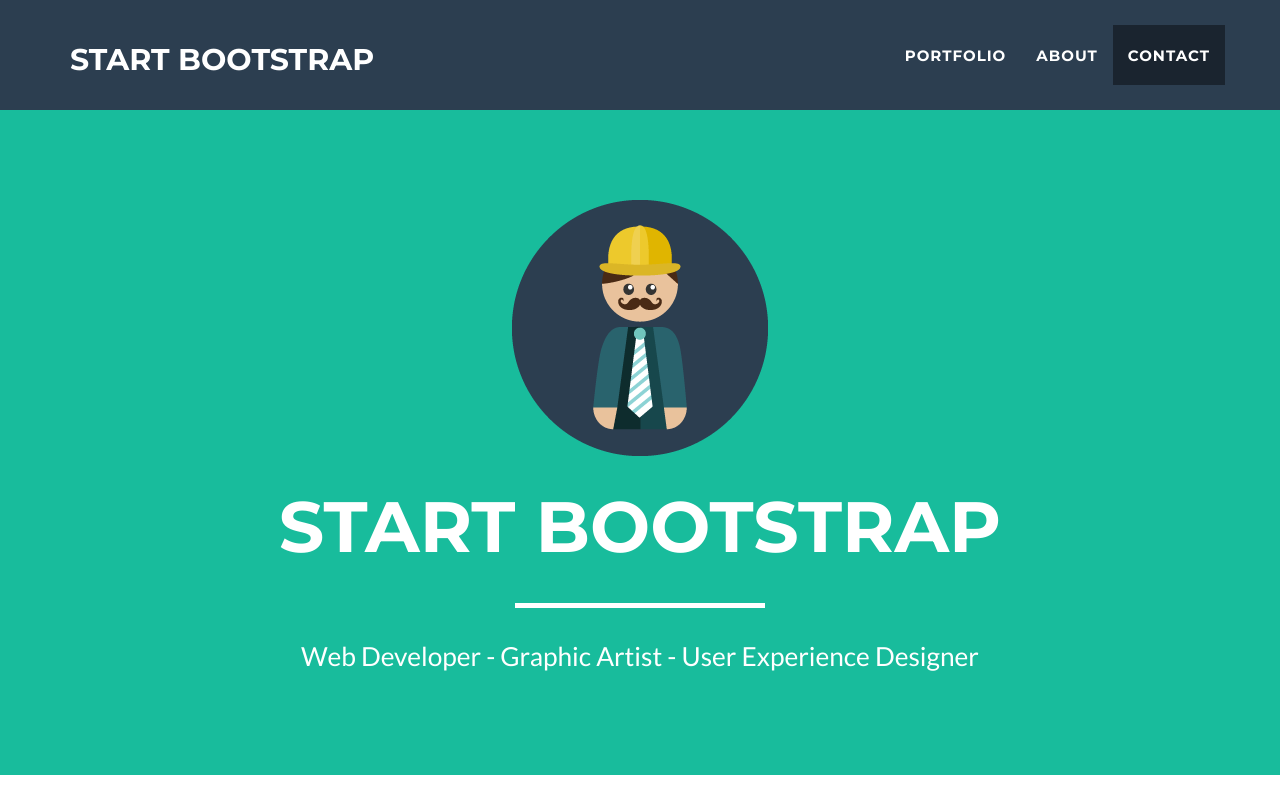
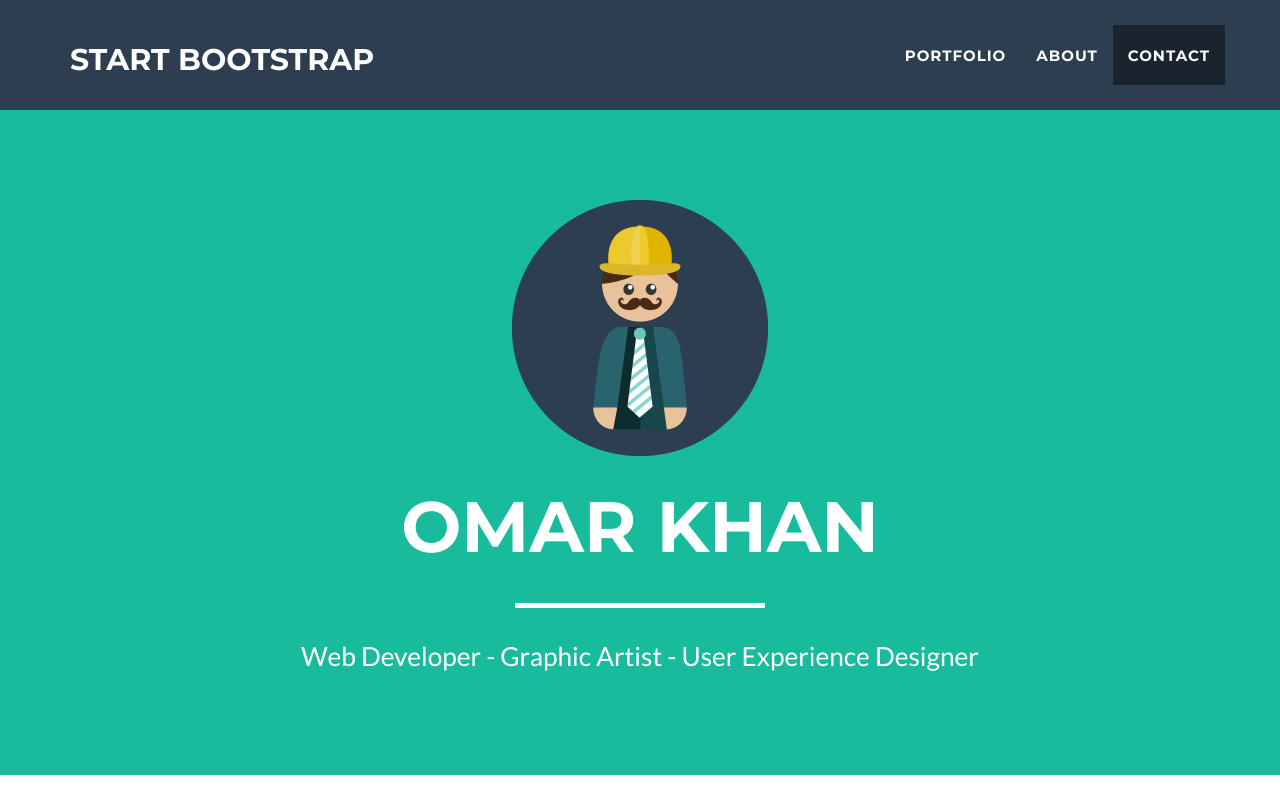
Before and after one commit to omarrasheedk/omarrasheedk.github.io, a plain HTML site: page index.html in a window 1280 px wide. Shown: the top 800 px of the page. Drawn offline with nearby package versions, Linux system fonts and the light colour scheme.

Commit message:
Changed Start bootstrap to Omar Khan

```diff
--- a/index.html
+++ b/index.html
@@ -9,7 +9,7 @@
     <meta name="description" content="">
     <meta name="author" content="">
 
-    <title>Freelancer - Start Bootstrap Theme</title>
+    <title>Omar Khan's Website</title>
 
     <!-- Bootstrap Core CSS - Uses Bootswatch Flatly Theme: http://bootswatch.com/flatly/ -->
     <link href="css/bootstrap.min.css" rel="stylesheet">
@@ -76,7 +76,7 @@
                 <div class="col-lg-12">
                     <img class="img-responsive" src="img/profile.png" alt="">
                     <div class="intro-text">
-                        <span class="name">Start Bootstrap</span>
+                        <span class="name">Omar Khan</span>
                         <hr class="star-light">
                         <span class="skills">Web Developer - Graphic Artist - User Experience Designer</span>
                     </div>
@@ -270,7 +270,7 @@
                     </div>
                     <div class="footer-col col-md-4">
                         <h3>About Freelancer</h3>
-                        <p>Freelance is a free to use, open source Bootstrap theme created by <a href="http://startbootstrap.com">Start Bootstrap</a>.</p>
+                        <p>Freelance is a free to use, open source Bootstrap theme created by <a href="http://startbootstrap.com">Omar Khan</a>.</p>
                     </div>
                 </div>
             </div>
@@ -312,7 +312,7 @@
                             <p>Use this area of the page to describe your project. The icon above is part of a free icon set by <a href="https://sellfy.com/p/8Q9P/jV3VZ/">Flat Icons</a>. On their website, you can download their free set with 16 icons, or you can purchase the entire set with 146 icons for only $12!</p>
                             <ul class="list-inline item-details">
                                 <li>Client:
-                                    <strong><a href="http://startbootstrap.com">Start Bootstrap</a>
+                                    <strong><a href="http://startbootstrap.com">Omar Khan</a>
                                     </strong>
                                 </li>
                                 <li>Date:
@@ -349,7 +349,7 @@
                             <p>Use this area of the page to describe your project. The icon above is part of a free icon set by <a href="https://sellfy.com/p/8Q9P/jV3VZ/">Flat Icons</a>. On their website, you can download their free set with 16 icons, or you can purchase the entire set with 146 icons for only $12!</p>
                             <ul class="list-inline item-details">
                                 <li>Client:
-                                    <strong><a href="http://startbootstrap.com">Start Bootstrap</a>
+                                    <strong><a href="http://startbootstrap.com">Omar Khan</a>
                                     </strong>
                                 </li>
                                 <li>Date:
@@ -386,7 +386,7 @@
                             <p>Use this area of the page to describe your project. The icon above is part of a free icon set by <a href="https://sellfy.com/p/8Q9P/jV3VZ/">Flat Icons</a>. On their website, you can download their free set with 16 icons, or you can purchase the entire set with 146 icons for only $12!</p>
                             <ul class="list-inline item-details">
                                 <li>Client:
-                                    <strong><a href="http://startbootstrap.com">Start Bootstrap</a>
+                                    <strong><a href="http://startbootstrap.com">Omar Khan</a>
                                     </strong>
                                 </li>
                                 <li>Date:
@@ -423,7 +423,7 @@
                             <p>Use this area of the page to describe your project. The icon above is part of a free icon set by <a href="https://sellfy.com/p/8Q9P/jV3VZ/">Flat Icons</a>. On their website, you can download their free set with 16 icons, or you can purchase the entire set with 146 icons for only $12!</p>
                             <ul class="list-inline item-details">
                                 <li>Client:
-                                    <strong><a href="http://startbootstrap.com">Start Bootstrap</a>
+                                    <strong><a href="http://startbootstrap.com">Omar Khan</a>
                                     </strong>
                                 </li>
                                 <li>Date:
@@ -460,7 +460,7 @@
                             <p>Use this area of the page to describe your project. The icon above is part of a free icon set by <a href="https://sellfy.com/p/8Q9P/jV3VZ/">Flat Icons</a>. On their website, you can download their free set with 16 icons, or you can purchase the entire set with 146 icons for only $12!</p>
                             <ul class="list-inline item-details">
                                 <li>Client:
-                                    <strong><a href="http://startbootstrap.com">Start Bootstrap</a>
+                                    <strong><a href="http://startbootstrap.com">Omar Khan</a>
                                     </strong>
                                 </li>
                                 <li>Date:
@@ -497,7 +497,7 @@
                             <p>Use this area of the page to describe your project. The icon above is part of a free icon set by <a href="https://sellfy.com/p/8Q9P/jV3VZ/">Flat Icons</a>. On their website, you can download their free set with 16 icons, or you can purchase the entire set with 146 icons for only $12!</p>
                             <ul class="list-inline item-details">
                                 <li>Client:
-                                    <strong><a href="http://startbootstrap.com">Start Bootstrap</a>
+                                    <strong><a href="http://startbootstrap.com">Omar Khan</a>
                                     </strong>
                                 </li>
                                 <li>Date:
```
